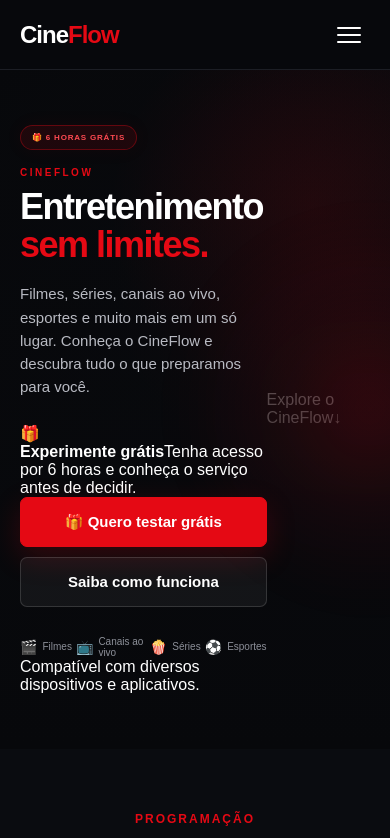
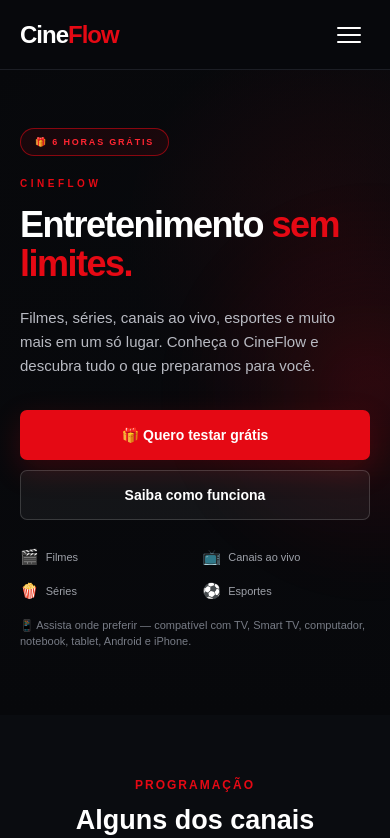
Before and after one commit to Ronald-Luiz/cineflow, a React (Vite) app: page / in a window 390 px wide. Shown: the top 838 px of the page. Built offline with nearby package versions, Linux system fonts and the light colour scheme; no server answers.

Commit message:
Ajusta responsividade do Hero no mobile

```diff
--- a/src/components/Hero.jsx
+++ b/src/components/Hero.jsx
@@ -7,52 +7,45 @@
 
             <div className="hero-content">
 
-                <div className="hero-top">
-
+                {/* BADGE */}
                 <span className="hero-badge">
                     🎁 6 HORAS GRÁTIS
                 </span>
 
+                {/* LABEL */}
+                <div className="hero-top">
                     <span className="hero-label">
                         CINEFLOW
                     </span>
-
                 </div>
 
+                {/* TÍTULO */}
                 <h1>
                     Entretenimento
                     <span> sem limites.</span>
                 </h1>
 
+                {/* DESCRIÇÃO */}
                 <p className="hero-description">
                     Filmes, séries, canais ao vivo, esportes e muito mais
                     em um só lugar. Conheça o CineFlow e descubra tudo o
                     que preparamos para você.
                 </p>
 
+                {/* OFERTA */}
                 <div className="hero-offer">
-
-                    <div className="offer-icon">
-                        🎁
-                    </div>
-
-                    <div className="offer-content">
-                        <strong>
-                            Experimente grátis
-                        </strong>
-
+                    <strong>🎁 Experimente grátis</strong>
                     <span>
                         Tenha acesso por 6 horas e conheça o serviço
                         antes de decidir.
                     </span>
                 </div>
 
-                </div>
-
+                {/* BOTÕES */}
                 <div className="hero-buttons">
 
                     <a
-                        href="https://wa.me/553588171523?text=Ol%C3%A1!%20Vim%20conhecer%20o%20CineFlow%20e%20quero%20experimentar%20as%206%20horas%20gr%C3%A1tis."
+                        href="https://wa.me/553588171523?text=Ol%C3%A1!%20Vim%20conhecer%20o%20CineFlow%20e%20quero%20experimentar%20as%206%20horas%20gr%C3%A1tis"
                         target="_blank"
                         rel="noopener noreferrer"
                         className="hero-primary-button"
@@ -69,6 +62,7 @@
 
                 </div>
 
+                {/* CATEGORIAS */}
                 <div className="hero-info">
 
                     <div className="hero-info-item">
@@ -93,8 +87,10 @@
 
                 </div>
 
+                {/* COMPATIBILIDADE */}
                 <span className="hero-note">
-                    Compatível com diversos dispositivos e aplicativos.
+                    📱 Assista onde preferir — compatível com TV, Smart TV,
+                    computador, notebook, tablet, Android e iPhone.
                 </span>
 
             </div>
--- a/src/index.css
+++ b/src/index.css
@@ -198,7 +198,6 @@
 
 /* =========================================================
    HERO
-   VISUAL NOVO - CINEFLOW
 ========================================================= */
 
 .hero {
@@ -213,60 +212,21 @@
   overflow: hidden;
 
   background:
-    radial-gradient(circle at 78% 45%,
+    radial-gradient(circle at 80% 45%,
       rgba(229, 9, 20, 0.20),
       transparent 30%),
-    radial-gradient(circle at 65% 85%,
-      rgba(120, 20, 40, 0.12),
+    radial-gradient(circle at 65% 80%,
+      rgba(110, 20, 40, 0.12),
       transparent 35%),
     linear-gradient(135deg,
       #07080b 0%,
-      #0b0d12 48%,
-      #11141b 100%);
-}
-
-
-/* =========================
-   HERO BACKGROUND
-========================= */
-
-.hero-background {
-  position: absolute;
-  inset: 0;
-
-  background:
-    radial-gradient(circle at 82% 50%,
-      rgba(229, 9, 20, 0.15),
-      transparent 32%);
-
-  pointer-events: none;
-}
-
-
-/* =========================
-   HERO OVERLAY
-========================= */
-
-.hero-overlay {
-  position: absolute;
-  inset: 0;
-
-  background:
-    linear-gradient(90deg,
-      #07080b 0%,
-      rgba(7, 8, 11, 0.96) 24%,
-      rgba(7, 8, 11, 0.76) 55%,
-      rgba(7, 8, 11, 0.30) 100%),
-    linear-gradient(0deg,
-      #07080b 0%,
-      transparent 40%);
-
-  pointer-events: none;
-}
-
-
-/* =========================
-   HERO RED GLOW
+      #0b0d12 50%,
+      #101219 100%);
+}
+
+
+/* =========================
+   HERO LIGHT
 ========================= */
 
 .hero::after {
@@ -274,10 +234,10 @@
 
   position: absolute;
 
-  width: 650px;
-  height: 650px;
-
-  right: -250px;
+  width: 600px;
+  height: 600px;
+
+  right: -180px;
   top: 50%;
 
   transform: translateY(-50%);
@@ -297,15 +257,51 @@
 
 
 /* =========================
+   HERO OVERLAY
+========================= */
+
+.hero::before {
+  content: "";
+
+  position: absolute;
+  inset: 0;
+
+  background:
+    linear-gradient(90deg,
+      #07080b 0%,
+      rgba(7, 8, 11, 0.96) 25%,
+      rgba(7, 8, 11, 0.72) 55%,
+      rgba(7, 8, 11, 0.28) 100%),
+    linear-gradient(0deg,
+      #07080b 0%,
+      transparent 35%);
+
+  pointer-events: none;
+}
+
+
+/* =========================
    HERO CONTENT
 ========================= */
 
 .hero-content {
   width: 100%;
-  max-width: 720px;
+  max-width: 820px;
 
   position: relative;
-  z-index: 3;
+  z-index: 2;
+
+  display: flex;
+  flex-direction: column;
+}
+
+
+/* =========================
+   HERO TOP
+========================= */
+
+.hero-top {
+  order: 2;
 }
 
 
@@ -314,28 +310,31 @@
 ========================= */
 
 .hero-badge {
+  order: 1;
+
+  width: fit-content;
+
   display: inline-flex;
   align-items: center;
 
-  margin-bottom: 20px;
-
-  padding: 8px 14px;
-
-  background: rgba(229, 9, 20, 0.10);
-
-  border: 1px solid rgba(229, 9, 20, 0.35);
+  margin: 0 0 22px;
+
+  padding: 8px 15px;
+
+  background: rgba(229, 9, 20, 0.08);
+
+  border: 1px solid rgba(229, 9, 20, 0.55);
 
   border-radius: 50px;
 
-  color: #ff4a52;
+  color: #ff2632;
 
   font-size: 11px;
   font-weight: bold;
 
-  letter-spacing: 1.5px;
-
-  box-shadow:
-    0 0 20px rgba(229, 9, 20, 0.05);
+  letter-spacing: 2px;
+
+  white-space: nowrap;
 }
 
 
@@ -346,11 +345,11 @@
 .hero-label {
   display: block;
 
-  margin-bottom: 12px;
+  margin-bottom: 20px;
 
   color: #e50914;
 
-  font-size: 13px;
+  font-size: 12px;
   font-weight: bold;
 
   letter-spacing: 4px;
@@ -362,17 +361,17 @@
 ========================= */
 
 .hero h1 {
-  max-width: 720px;
-
-  margin: 0 0 22px;
+  order: 3;
+
+  max-width: 760px;
+
+  margin: 0 0 25px;
 
   color: #ffffff;
 
-  font-size: 64px;
-
-  line-height: 1.02;
-
-  font-weight: 800;
+  font-size: 62px;
+
+  line-height: 1.03;
 
   letter-spacing: -2.5px;
 }
@@ -387,7 +386,9 @@
 ========================= */
 
 .hero p {
-  max-width: 610px;
+  order: 4;
+
+  max-width: 650px;
 
   margin-bottom: 30px;
 
@@ -400,66 +401,37 @@
 
 
 /* =========================
+   HERO OFFER
+========================= */
+
+.hero-offer {
+  display: none;
+}
+
+
+/* =========================
    HERO BUTTONS
 ========================= */
 
 .hero-buttons {
+  order: 5;
+
   display: flex;
   align-items: center;
 
   gap: 12px;
 
-  margin-bottom: 30px;
-}
-
-
-/* =========================
-   PRIMARY BUTTON
-========================= */
-
-.hero-primary-button {
-  display: inline-flex;
-  align-items: center;
-  justify-content: center;
-
-  min-height: 52px;
-
-  padding: 14px 25px;
-
-  background: #e50914;
-
-  border: 1px solid #e50914;
-
-  border-radius: 7px;
-
-  color: #ffffff;
-
-  font-size: 15px;
-  font-weight: bold;
-
-  box-shadow:
-    0 10px 30px rgba(229, 9, 20, 0.20);
-
-  transition:
-    background 0.2s ease,
-    transform 0.2s ease,
-    box-shadow 0.2s ease;
-}
-
-.hero-primary-button:hover {
-  background: #f20b16;
-
-  transform: translateY(-2px);
-
-  box-shadow:
-    0 14px 35px rgba(229, 9, 20, 0.32);
-}
-
-
-/* =========================
-   SECONDARY BUTTON
-========================= */
-
+  margin-top: 4px;
+
+  margin-bottom: 32px;
+}
+
+
+/* =========================
+   HERO BUTTON BASE
+========================= */
+
+.hero-primary-button,
 .hero-secondary-button {
   display: inline-flex;
   align-items: center;
@@ -469,13 +441,7 @@
 
   padding: 14px 25px;
 
-  background: rgba(255, 255, 255, 0.05);
-
-  border: 1px solid rgba(255, 255, 255, 0.14);
-
   border-radius: 7px;
-
-  color: #ffffff;
 
   font-size: 15px;
   font-weight: bold;
@@ -483,48 +449,169 @@
   transition:
     background 0.2s ease,
     transform 0.2s ease,
+    box-shadow 0.2s ease,
     border-color 0.2s ease;
+}
+
+
+/* =========================
+   PRIMARY BUTTON
+========================= */
+
+.hero-primary-button {
+  background: #e50914;
+
+  color: #ffffff;
+
+  box-shadow:
+    0 10px 30px rgba(229, 9, 20, 0.20);
+}
+
+.hero-primary-button:hover {
+  background: #f20b16;
+
+  transform: translateY(-2px);
+
+  box-shadow:
+    0 14px 35px rgba(229, 9, 20, 0.30);
+}
+
+
+/* =========================
+   SECONDARY BUTTON
+========================= */
+
+.hero-secondary-button {
+  background: rgba(255, 255, 255, 0.05);
+
+  border: 1px solid rgba(255, 255, 255, 0.16);
+
+  color: #ffffff;
 }
 
 .hero-secondary-button:hover {
   background: rgba(255, 255, 255, 0.10);
 
-  border-color: rgba(255, 255, 255, 0.22);
+  border-color: rgba(255, 255, 255, 0.25);
 
   transform: translateY(-2px);
 }
 
 
 /* =========================
+   HERO OFFER TEXT
+========================= */
+
+.hero-content>span:not(.hero-label):not(.hero-badge):not(.hero-note) {
+  order: 6;
+
+  display: block;
+
+  margin-bottom: 25px;
+
+  color: #aeb1ba;
+
+  font-size: 14px;
+
+  line-height: 1.5;
+}
+
+
+/* =========================================================
    HERO INFO
-========================= */
+========================================================= */
 
 .hero-info {
+  order: 7;
+
+  width: 100%;
+  max-width: 650px;
+
+  display: grid;
+
+  grid-template-columns: repeat(4, 1fr);
+
+  gap: 18px;
+
+  padding-top: 0;
+
+  margin-bottom: 16px;
+}
+
+
+/* =========================
+   HERO INFO ITEM
+========================= */
+
+.hero-info>div {
   display: flex;
   align-items: center;
 
-  gap: 28px;
-
-  padding-top: 4px;
-}
-
-.hero-info div {
+  gap: 9px;
+
+  color: #92959e;
+
+  font-size: 13px;
+}
+
+.hero-info strong {
+  font-size: 17px;
+
+  font-weight: normal;
+}
+
+.hero-info span {
+  color: #9da0a8;
+
+  white-space: nowrap;
+}
+
+
+/* =========================
+   HERO NOTE
+========================= */
+
+.hero-note {
+  order: 8;
+
+  display: block;
+
+  max-width: 650px;
+
+  color: #777b85;
+
+  font-size: 12px;
+
+  line-height: 1.5;
+}
+
+
+/* =========================
+   HERO SCROLL
+========================= */
+
+.hero-scroll {
+  position: absolute;
+
+  right: 50px;
+  bottom: 45px;
+
+  z-index: 3;
+
   display: flex;
   align-items: center;
 
-  gap: 8px;
-}
-
-.hero-info strong {
+  gap: 2px;
+
+  color: #777b85;
+
+  font-size: 14px;
+}
+
+.scroll-arrow {
+  color: #e50914;
+
   font-size: 18px;
-
-  line-height: 1;
-}
-
-.hero-info span {
-  color: #8d9099;
-
-  font-size: 13px;
 }
 
 
@@ -1349,6 +1436,10 @@
   .channels-grid {
     grid-template-columns: repeat(3, 1fr);
   }
+
+  .hero-info {
+    max-width: 700px;
+  }
 }
 
 
@@ -1398,6 +1489,7 @@
     width: 100%;
 
     display: flex;
+
     flex-direction: column;
 
     padding: 10px 20px 20px;
@@ -1452,29 +1544,22 @@
   ========================= */
 
   .hero {
-    min-height: 650px;
-
-    padding: 70px 25px;
+    min-height: auto;
+
+    padding: 65px 27px 75px;
 
     align-items: center;
 
     background:
-      radial-gradient(circle at 80% 20%,
-        rgba(229, 9, 20, 0.20),
-        transparent 32%),
+      radial-gradient(circle at 85% 25%,
+        rgba(229, 9, 20, 0.18),
+        transparent 35%),
       linear-gradient(145deg,
         #07080b 0%,
         #0d0f14 100%);
   }
 
-  .hero-background {
-    background:
-      radial-gradient(circle at 90% 30%,
-        rgba(229, 9, 20, 0.12),
-        transparent 40%);
-  }
-
-  .hero-overlay {
+  .hero::before {
     background:
       linear-gradient(0deg,
         #07080b 0%,
@@ -1490,28 +1575,47 @@
 
   .hero-content {
     width: 100%;
-  }
+
+    max-width: none;
+  }
+
+
+  /* =========================
+     HERO BADGE
+  ========================= */
 
   .hero-badge {
-    margin-bottom: 17px;
-
-    padding: 7px 11px;
-
-    font-size: 9px;
-
-    letter-spacing: 1px;
-  }
+    margin: 0 0 22px;
+
+    padding: 8px 14px;
+
+    font-size: 10px;
+
+    letter-spacing: 1.8px;
+  }
+
+
+  /* =========================
+     HERO LABEL
+  ========================= */
 
   .hero-label {
-    margin-bottom: 10px;
+    margin-bottom: 18px;
 
     font-size: 11px;
 
-    letter-spacing: 3px;
-  }
+    letter-spacing: 3.5px;
+  }
+
+
+  /* =========================
+     HERO TITLE
+  ========================= */
 
   .hero h1 {
-    margin: 10px 0 18px;
+    max-width: 100%;
+
+    margin: 0 0 24px;
 
     font-size: 42px;
 
@@ -1520,13 +1624,25 @@
     letter-spacing: -1.5px;
   }
 
+
+  /* =========================
+     HERO DESCRIPTION
+  ========================= */
+
   .hero p {
-    margin-bottom: 25px;
+    max-width: 100%;
+
+    margin-bottom: 34px;
 
     font-size: 16px;
 
-    line-height: 1.55;
-  }
+    line-height: 1.65;
+  }
+
+
+  /* =========================
+     HERO BUTTONS
+  ========================= */
 
   .hero-buttons {
     width: 100%;
@@ -1535,36 +1651,79 @@
 
     align-items: stretch;
 
-    gap: 10px;
-
-    margin-bottom: 25px;
+    gap: 12px;
+
+    margin-top: 0;
+
+    margin-bottom: 30px;
   }
 
   .hero-primary-button,
   .hero-secondary-button {
     width: 100%;
 
-    min-height: 50px;
-  }
+    min-height: 52px;
+
+    padding: 14px 20px;
+  }
+
+
+  /* =========================
+     HERO OFFER TEXT
+  ========================= */
+
+  .hero-content>span:not(.hero-label):not(.hero-badge):not(.hero-note) {
+    margin-bottom: 25px;
+
+    font-size: 14px;
+
+    line-height: 1.55;
+  }
+
+
+  /* =========================
+     HERO INFO
+  ========================= */
 
   .hero-info {
     width: 100%;
 
-    justify-content: space-between;
-
-    gap: 8px;
-  }
-
-  .hero-info div {
-    gap: 5px;
+    grid-template-columns: repeat(2, 1fr);
+
+    column-gap: 25px;
+    row-gap: 18px;
+
+    margin-bottom: 18px;
+  }
+
+  .hero-info>div {
+    font-size: 12px;
   }
 
   .hero-info strong {
-    font-size: 15px;
-  }
-
-  .hero-info span {
-    font-size: 11px;
+    font-size: 16px;
+  }
+
+
+  /* =========================
+     HERO NOTE
+  ========================= */
+
+  .hero-note {
+    max-width: 100%;
+
+    font-size: 12px;
+
+    line-height: 1.5;
+  }
+
+
+  /* =========================
+     HERO SCROLL
+  ========================= */
+
+  .hero-scroll {
+    display: none;
   }
 
 
@@ -1573,7 +1732,7 @@
   ========================= */
 
   .movie-section {
-    padding: 40px 20px 50px;
+    padding: 60px 20px 50px;
   }
 
   .section-header {
@@ -1780,43 +1939,82 @@
   ========================= */
 
   .hero {
-    min-height: 620px;
-
-    padding: 55px 20px;
+    min-height: auto;
+
+    padding: 58px 20px 65px;
   }
 
   .hero-badge {
-    max-width: 100%;
-
-    font-size: 8px;
-
-    letter-spacing: 0.8px;
+    margin-bottom: 22px;
+
+    font-size: 9px;
   }
 
   .hero-label {
+    margin-bottom: 17px;
+
     font-size: 10px;
-
-    letter-spacing: 2.5px;
   }
 
   .hero h1 {
+    margin-bottom: 22px;
+
     font-size: 36px;
+
+    line-height: 1.08;
   }
 
   .hero p {
+    margin-bottom: 32px;
+
     font-size: 15px;
+
+    line-height: 1.6;
+  }
+
+  .hero-buttons {
+    gap: 10px;
+
+    margin-bottom: 28px;
+  }
+
+  .hero-primary-button,
+  .hero-secondary-button {
+    min-height: 50px;
+
+    font-size: 14px;
+  }
+
+  .hero-content>span:not(.hero-label):not(.hero-badge):not(.hero-note) {
+    margin-bottom: 23px;
+
+    font-size: 13px;
   }
 
   .hero-info {
-    gap: 4px;
+    column-gap: 15px;
+
+    row-gap: 16px;
+
+    margin-bottom: 17px;
+  }
+
+  .hero-info>div {
+    gap: 7px;
+
+    font-size: 11px;
   }
 
   .hero-info strong {
-    font-size: 14px;
+    font-size: 15px;
   }
 
   .hero-info span {
-    font-size: 10px;
+    font-size: 11px;
+  }
+
+  .hero-note {
+    font-size: 11px;
   }
 
 
```
Lines whose indentation alone changed are shown as unchanged.
